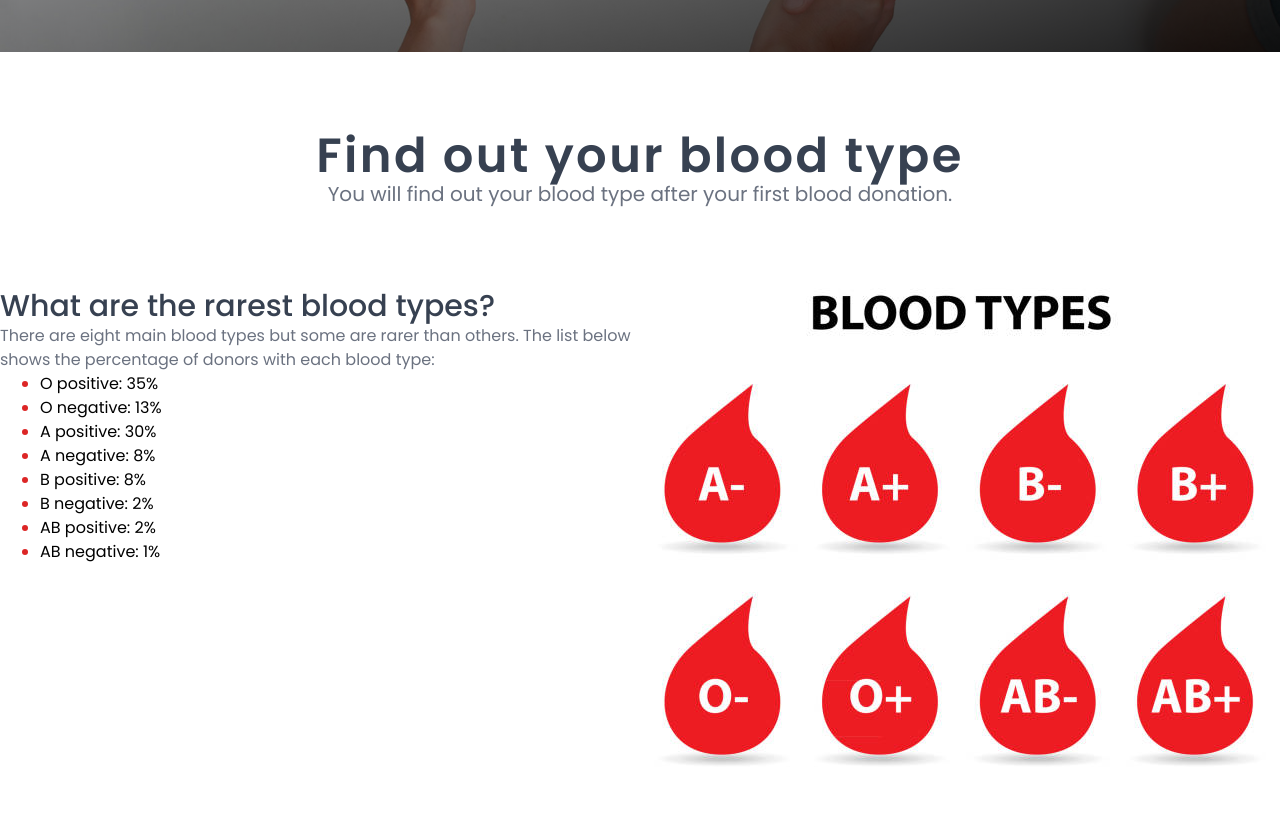
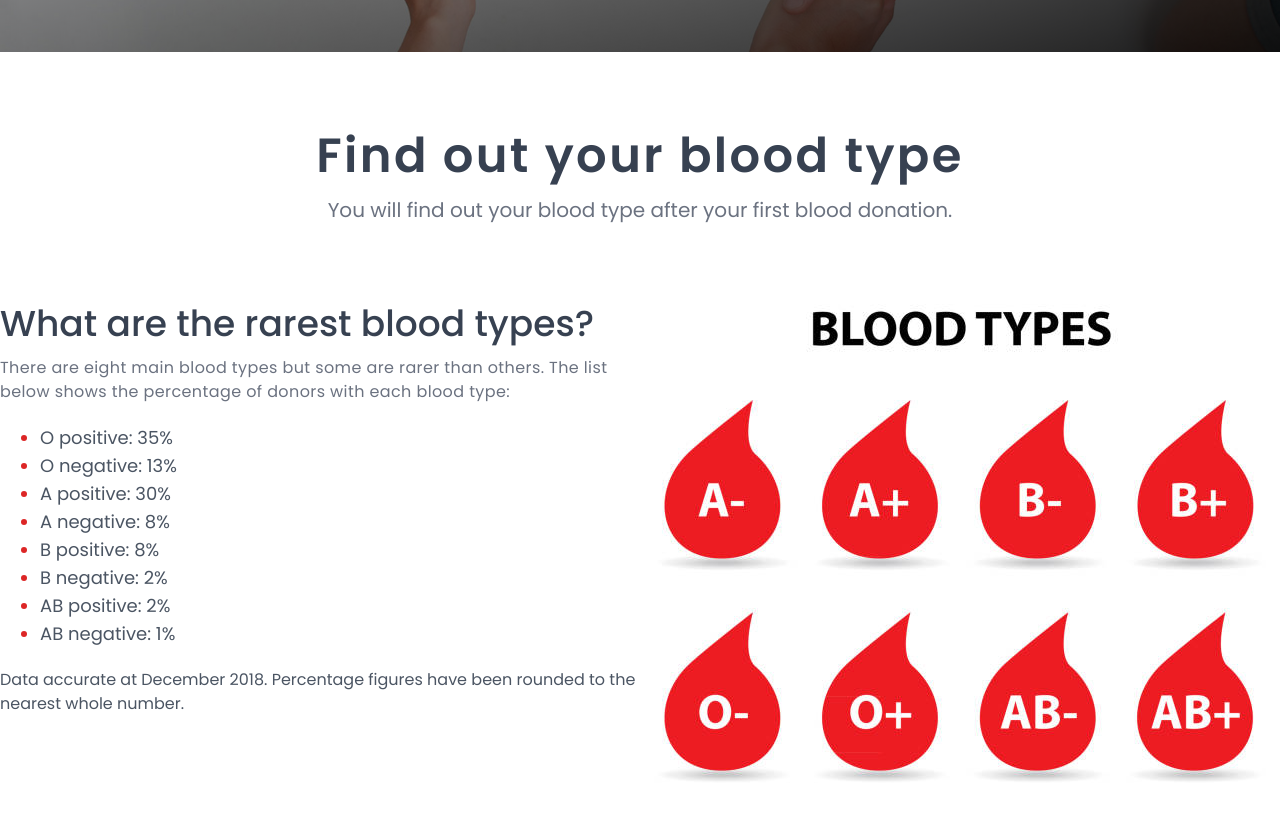
Before and after one commit to miraz66/dream_touch_blood, a React (Vite) app: page /Find-Blood in a window 1280 px wide. Shown: the part 420-1240 px from the top of the page. Built offline with nearby package versions, Linux system fonts and the light colour scheme.

Commit message:
Blood type

```diff
--- a/src/components/BloodType.jsx
+++ b/src/components/BloodType.jsx
@@ -5,7 +5,7 @@ export default function BloodType() {
     <>
       <div className="bg-white py-20">
         <div className="max-w-7xl mx-auto">
-          <h2 className="text-center text-5xl text-gray-700 font-semibold tracking-wider">
+          <h2 className="pb-4 text-center text-5xl text-gray-700 font-semibold tracking-wider">
             Find out your blood type
           </h2>
           <p className="text-center text-gray-500 text-xl">
@@ -13,15 +13,15 @@ export default function BloodType() {
           </p>
           <div className="grid grid-cols-2 mt-20">
             <div className="">
-              <h3 className="text-3xl font-medium text-gray-700">
+              <h3 className="mb-3 text-4xl font-medium text-gray-700">
                 What are the rarest blood types?
               </h3>
-              <p className="text-gray-500">
+              <p className="text-gray-500 tracking-wide">
                 There are eight main blood types but some are rarer than others.
                 The list below shows the percentage of donors with each blood
                 type:
               </p>
-              <ul className="ml-10 list-disc marker:text-red-600">
+              <ul className="mt-5 text-lg text-gray-600 ml-10 list-disc marker:text-red-600">
                 <li>O positive: 35%</li>
                 <li>O negative: 13%</li>
                 <li>A positive: 30%</li>
@@ -31,6 +31,10 @@ export default function BloodType() {
                 <li>AB positive: 2%</li>
                 <li>AB negative: 1%</li>
               </ul>
+              <p className="pt-5 text-gray-600">
+                Data accurate at December 2018. Percentage figures have been
+                rounded to the nearest whole number.
+              </p>
             </div>
             <div className="mx-auto">
               <img src={BloodTypeImages} />
--- a/src/pages/FindBlood.jsx
+++ b/src/pages/FindBlood.jsx
@@ -42,6 +42,8 @@ function FindBlood() {
 
       {/* BloodType Section */}
       <BloodType />
+
+      {/* compatible Section */}
     </>
   );
 }
```
